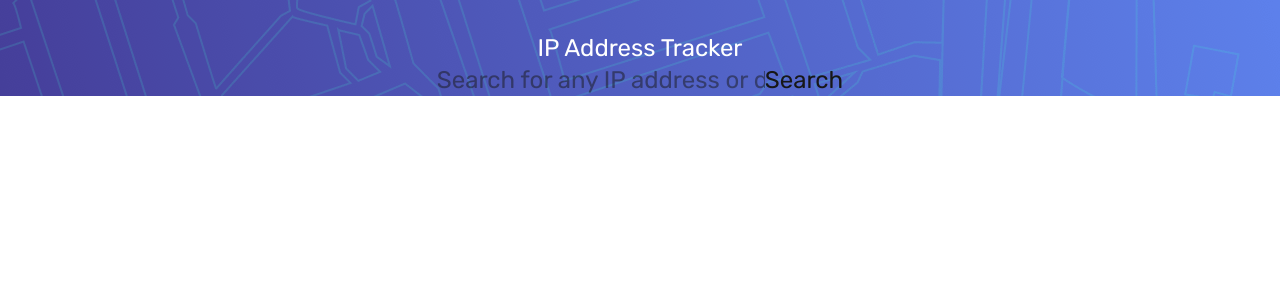
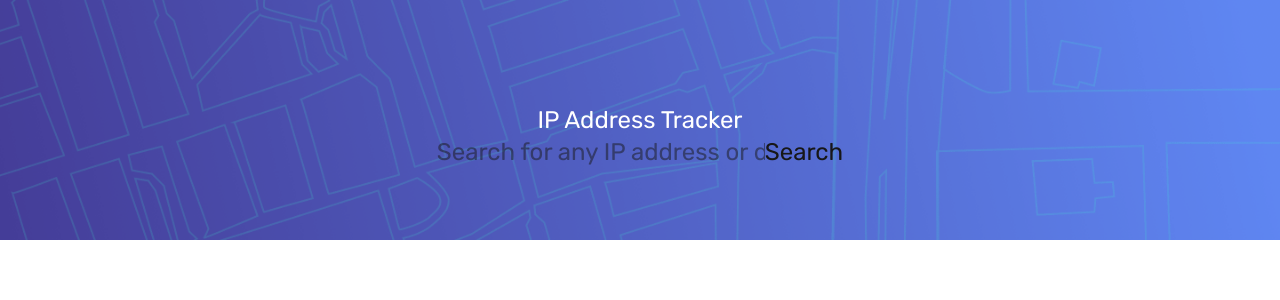
Before and after one commit to cjislegit/ip_address_tracker, a Next.js app: page / in a window 1280 px wide. Shown: the top 300 px of the page. Built offline with nearby package versions, Linux system fonts and the light colour scheme.

Commit message:
Set hero background size and height
Make the hero background cover the section and set its height to 30vh.

```diff
--- a/src/components/hero.js
+++ b/src/components/hero.js
@@ -3,7 +3,7 @@ import heroImage from '@/assets/pattern-bg-desktop.png';
 export default function Hero() {
   return (
     <section
-      className='hero flex flex-col justify-center pt-8 text-2xl'
+      className='hero flex flex-col justify-center pt-8 text-2xl bg-cover h-[30vh]'
       style={{ backgroundImage: `url(${heroImage.src})` }}
     >
       <h1 className='self-center text-(--light-background)'>
```
